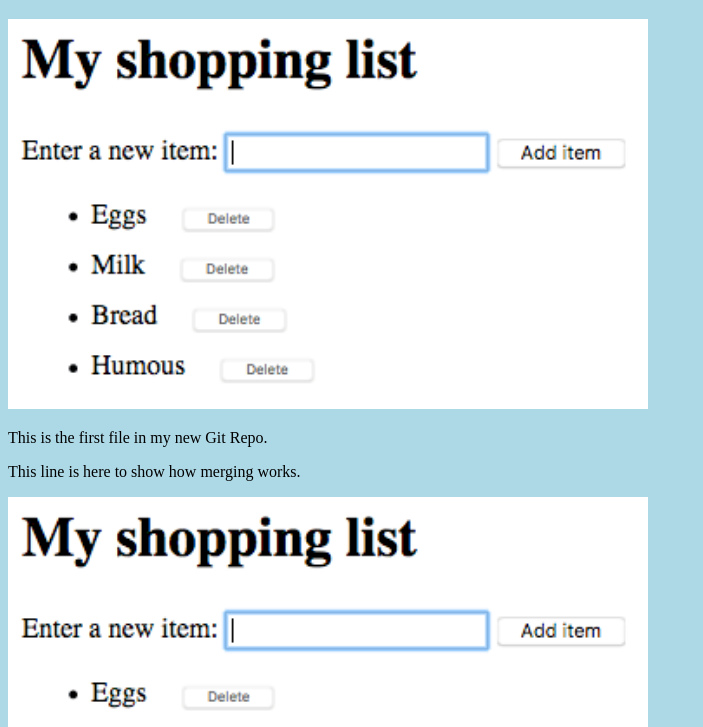
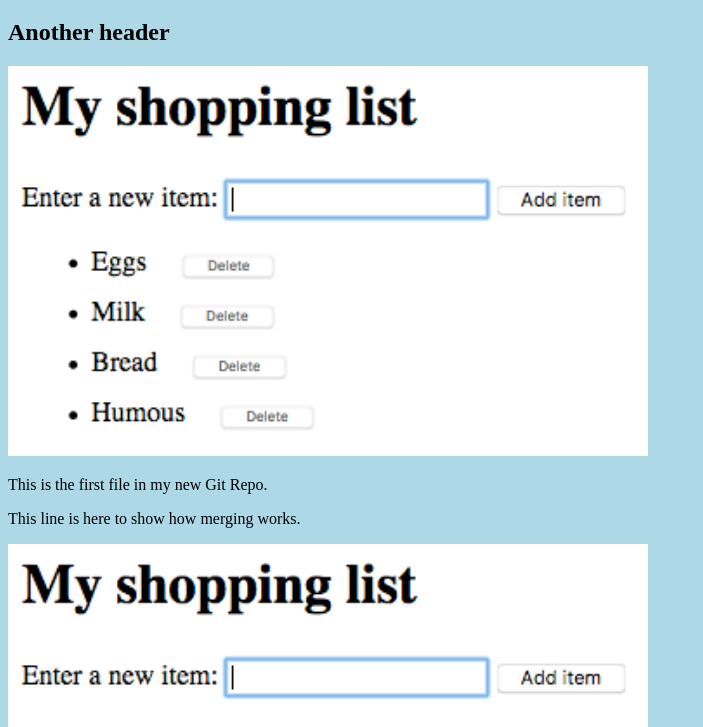
Before and after one commit to KimmoValkonen/hello-world, a plain HTML site: page index.html in a window 1280 px wide. Shown: the part 61-788 px from the top of the page, without its empty margins (0-703 px from the left). Drawn offline with Linux system fonts and the light colour scheme.

Commit message:
Deleted README.md and edit index.html

```diff
--- a/index.html
+++ b/index.html
@@ -9,6 +9,7 @@
 
 <body>
   <h1>Hello world!</h1>
+  <h2>Another header</h2>
   <div><img src="img_hello_world.png" alt="Hello World from Space" style="width:100%;max-width:640px"></div>
   <p>This is the first file in my new Git Repo.</p>
   <p>This line is here to show how merging works.</p>
```
Also changed, not shown: 1 other file.
